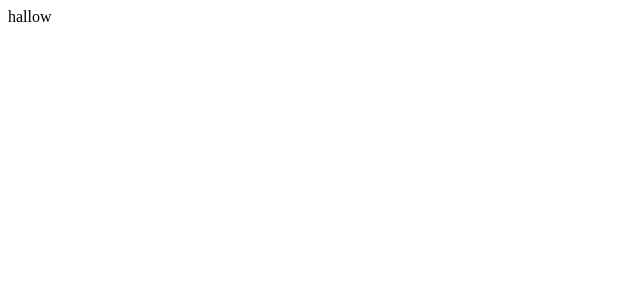
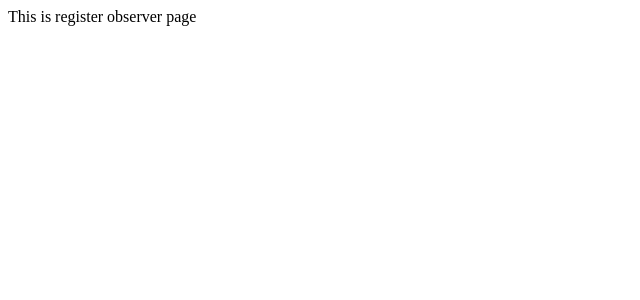
Before and after one commit to BlockchainLegalDocs/panel, a React (Vite) app: page /register-observer in a window 1280 px wide. Shown: the top 300 px of the page, without its empty margins (0-640 px from the left). Built offline with nearby package versions, Linux system fonts and the light colour scheme.

Commit message:
Very basic routing system is created

```diff
--- a/src/App.tsx
+++ b/src/App.tsx
@@ -1,8 +1,11 @@
+import { BrowserRouter } from 'react-router-dom'
+import Router from './views/Router'
+
 function App () {
   return (
-    <div className="App">
-      hallow
-    </div>
+    <BrowserRouter>
+      <Router />
+    </BrowserRouter>
   )
 }
 
--- /dev/null
+++ b/src/routes/constant.ts
@@ -0,0 +1,3 @@
+export const ADD_DOCUMENT = 'add-document'
+export const DOCUMENT = 'document/:link'
+export const REGISTER_OBSERVER = 'register-observer'
--- /dev/null
+++ b/src/routes/generators.ts
@@ -0,0 +1,6 @@
+import { generatePath } from 'react-router-dom'
+import { DOCUMENT } from './constant'
+
+export function getDocumentRoute (link: string) {
+  return generatePath(DOCUMENT, { link })
+}
--- /dev/null
+++ b/src/routes/index.ts
@@ -0,0 +1,2 @@
+export * from './constant'
+export * from './generators'
--- /dev/null
+++ b/src/views/AddDocument/index.tsx
@@ -0,0 +1,9 @@
+function AddDocument () {
+  return (
+    <div>
+      This is add document page
+    </div>
+  )
+}
+
+export default AddDocument
--- /dev/null
+++ b/src/views/Document/index.tsx
@@ -0,0 +1,9 @@
+function Document () {
+  return (
+    <div>
+      This is document page
+    </div>
+  )
+}
+
+export default Document
--- /dev/null
+++ b/src/views/RegisterObserver/index.tsx
@@ -0,0 +1,9 @@
+function RegisterObserver () {
+  return (
+    <div>
+      This is register observer page
+    </div>
+  )
+}
+
+export default RegisterObserver
--- /dev/null
+++ b/src/views/Router.tsx
@@ -0,0 +1,18 @@
+import { Navigate, Route, Routes } from 'react-router-dom'
+import { ADD_DOCUMENT, DOCUMENT, REGISTER_OBSERVER } from '../routes'
+import AddDocument from './AddDocument'
+import Document from './Document'
+import RegisterObserver from './RegisterObserver'
+
+export default function Router () {
+  return (
+    <Routes>
+      <Route path={ADD_DOCUMENT} element={<AddDocument />} />
+      <Route path={REGISTER_OBSERVER} element={<RegisterObserver />} />
+      <Route path={DOCUMENT} element={<Document />} />
+
+      {/* 404 */}
+      <Route path="*" element={<Navigate to={ADD_DOCUMENT} replace />} />
+    </Routes>
+  )
+}
```
